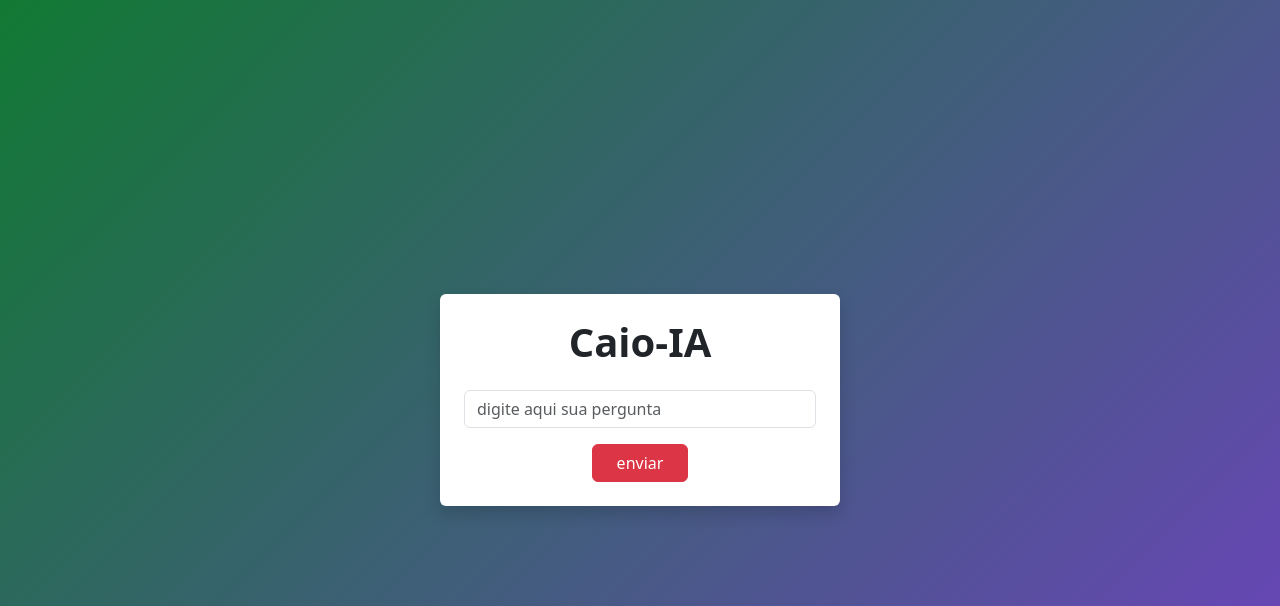
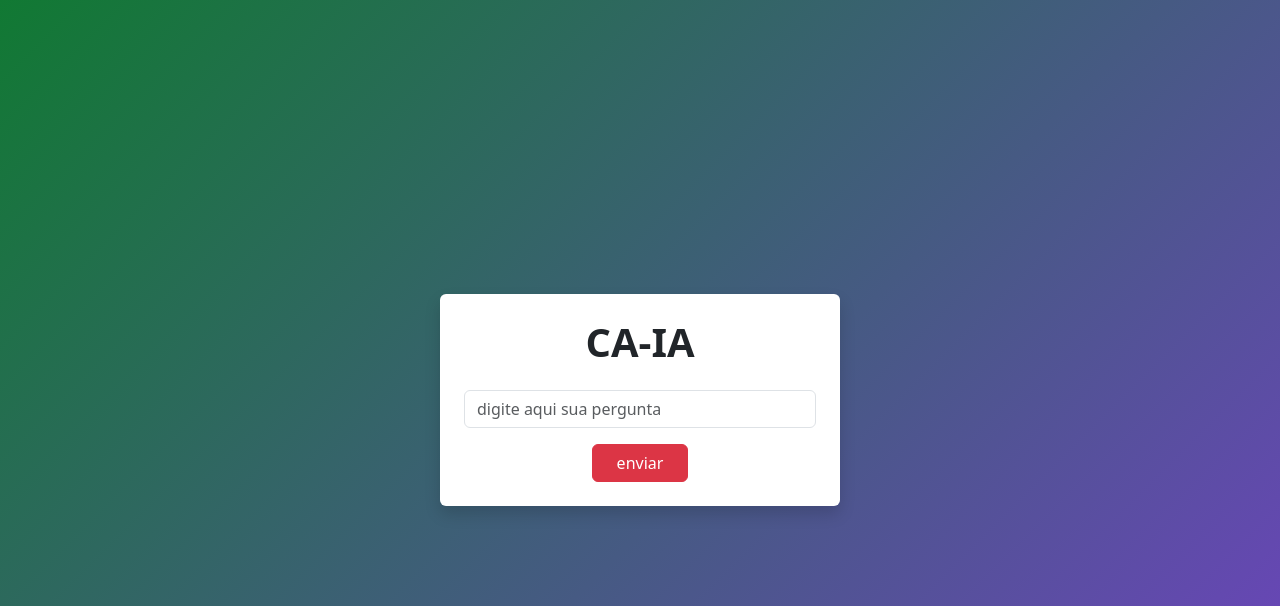
Before and after one commit to caio089/flask, a Flask app: page / in a window 1280 px wide. Shown: the top 606 px of the page. Run offline with Flask 3, Linux system fonts and the light colour scheme.

Commit message:
Update index.html

```diff
--- a/templates/index.html
+++ b/templates/index.html
@@ -24,7 +24,7 @@
       class="bg-white p-4 rounded shadow"
       style="width: 400px"
     >
-      <h1 class="text-center mb-4 fw-bold">Caio-IA</h1>
+      <h1 class="text-center mb-4 fw-bold">CA-IA</h1>
       <form method="post" class="d-flex flex-column align-items-center gap-3">
         <input
           type="text"
```
